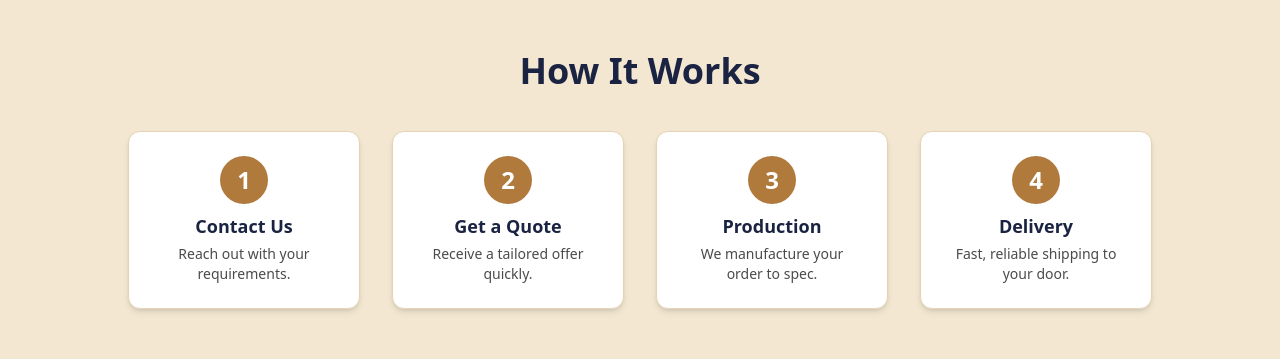
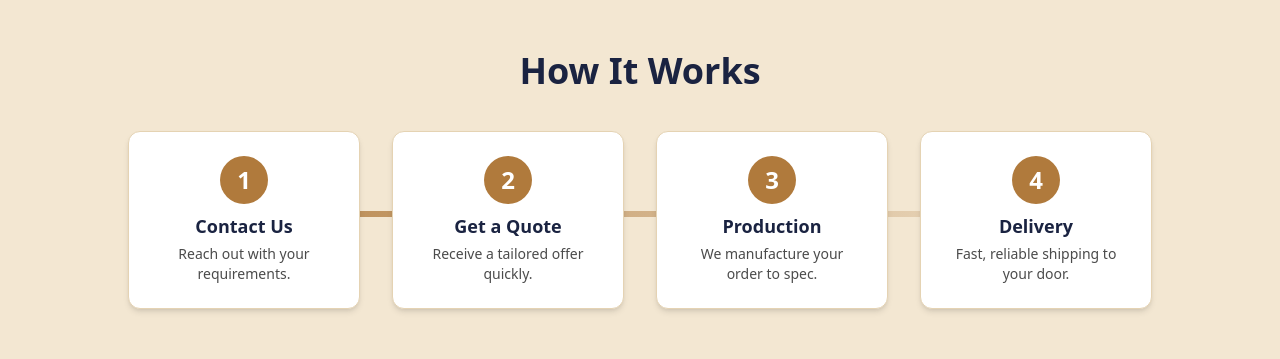
Before and after one commit to 0000aditya0000/millenniumai, a React (Vite) app: page / in a window 1280 px wide. Shown: the part 3320-3679 px from the top of the page. Built offline with nearby package versions, Linux system fonts and the light colour scheme.

Commit message:
refactor: Clean up HowItWorks component structure for improved readability

```diff
--- a/src/components/HowItWorks.jsx
+++ b/src/components/HowItWorks.jsx
@@ -1,4 +1,3 @@
-// src/components/HowItWorks.jsx
 import { motion } from "framer-motion";
 const steps = [
   { step: "1", title: "Contact Us", desc: "Reach out with your requirements." },
@@ -12,7 +11,23 @@ const steps = [
     <section className="w-full bg-[#f3e7d2] py-16 px-4">
       <div className="max-w-5xl mx-auto">
         <h2 className="text-3xl md:text-4xl font-bold text-center text-[#1a2341] mb-10">How It Works</h2>
-          <div className="grid grid-cols-1 md:grid-cols-4 gap-8">
+        <div className="relative">
+          {/* Animated horizontal line for md+ screens */}
+          <motion.div
+            className="hidden md:block absolute top-20 left-0 right-0 h-2"
+            initial={{ scaleX: 0 }}
+            whileInView={{ scaleX: 1 }}
+            viewport={{ once: true }}
+            transition={{ duration: 0.8, delay: 0.5 }}
+            style={{
+              transformOrigin: "left",
+              background: "linear-gradient(90deg, #b07a3c 0%, #f3e7d2 100%)",
+              borderRadius: "9999px",
+              height: "6px",
+              zIndex: 0,
+            }}
+          />
+          <div className="grid grid-cols-1 md:grid-cols-4 gap-8 relative z-10">
             {steps.map((s, i) => (
               <motion.div
                 key={i}
@@ -23,13 +38,16 @@ const steps = [
                 transition={{ duration: 0.6, delay: i * 0.08 }}
                 whileHover={{ scale: 1.07 }}
               >
-                <div className="w-12 h-12 rounded-full bg-[#b07a3c] text-white flex items-center justify-center text-2xl font-bold mb-2">{s.step}</div>
+                <div className="w-12 h-12 rounded-full bg-[#b07a3c] text-white flex items-center justify-center text-2xl font-bold mb-2 relative z-20">
+                  {s.step}
+                </div>
                 <div className="font-bold text-lg text-[#1a2341]">{s.title}</div>
                 <div className="text-[#4b4b4b] text-sm mt-1">{s.desc}</div>
               </motion.div>
             ))}
           </div>
         </div>
+      </div>
     </section>
   );
 }
```
Lines whose indentation alone changed are shown as unchanged.
